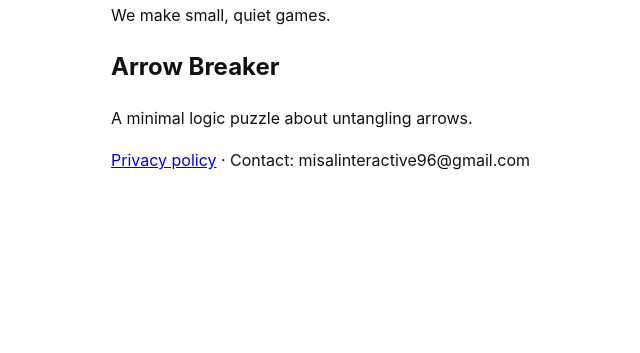
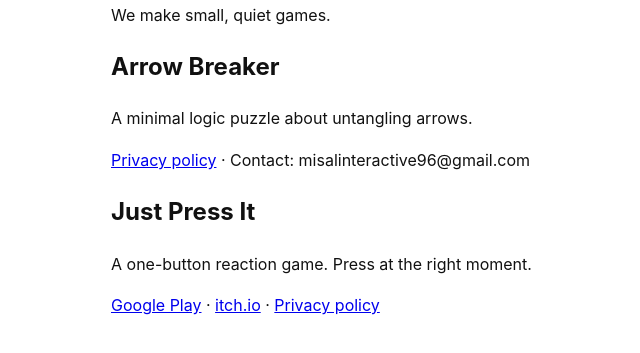
Before and after one commit to Deathevil96/deathevil96.github.io, a plain HTML site: page index.html in a window 1280 px wide. Shown: the part 101-454 px from the top of the page, without its empty margins (169-809 px from the left). Drawn offline with Linux system fonts and the light colour scheme.

Commit message:
Add Just Press It section with store and privacy links
Co-Authored-By: Claude Sonnet 5.5 <noreply@anthropic.com>

```diff
--- a/index.html
+++ b/index.html
@@ -5,4 +5,7 @@
 <h2>Arrow Breaker</h2>
 <p>A minimal logic puzzle about untangling arrows.</p>
 <p><a href="/arrowbreaker-privacy/">Privacy policy</a> &middot; Contact: misalinteractive96@gmail.com</p>
+<h2>Just Press It</h2>
+<p>A one-button reaction game. Press at the right moment.</p>
+<p><a href="https://play.google.com/store/apps/details?id=com.misalinteractive.justpressit">Google Play</a> &middot; <a href="https://misal-interactive.itch.io/just-press-it">itch.io</a> &middot; <a href="https://justpressit-privacy.vercel.app/">Privacy policy</a></p>
 </body></html>
```
